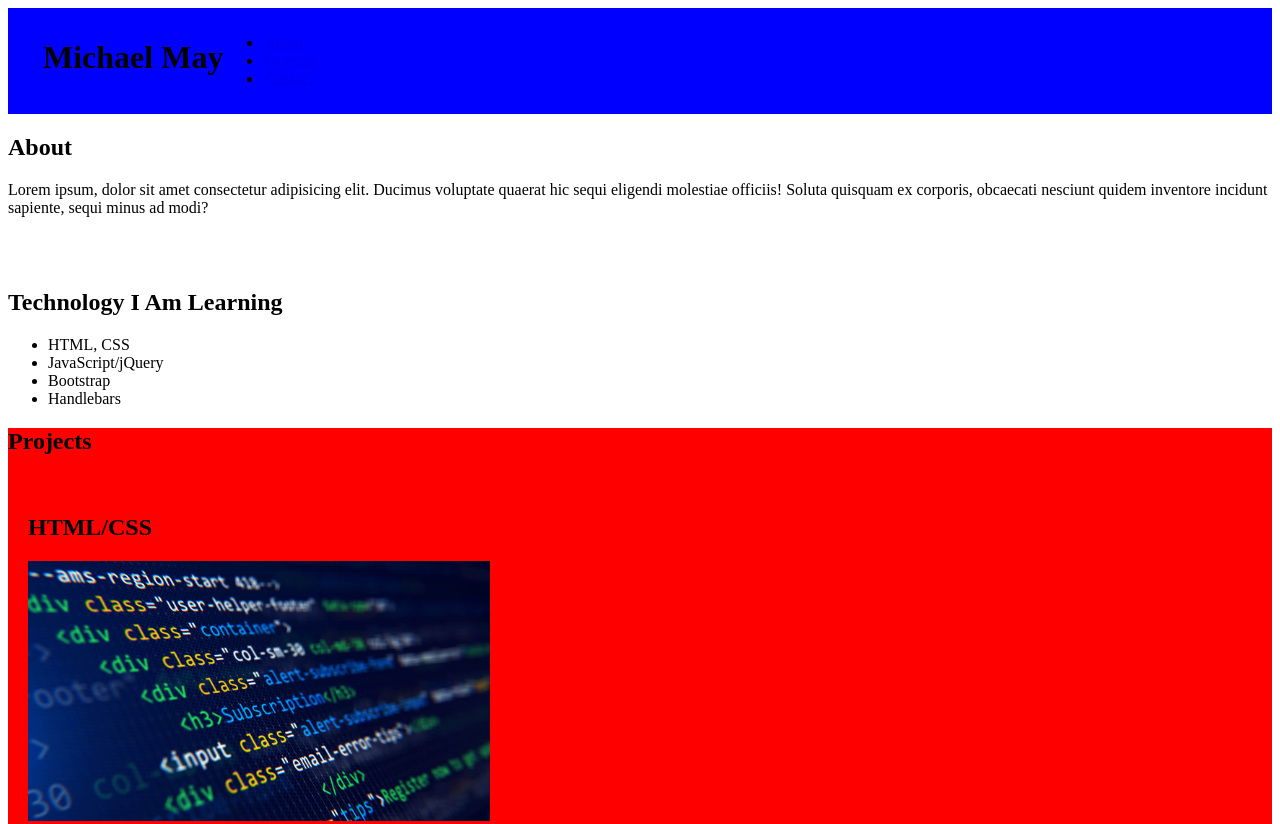
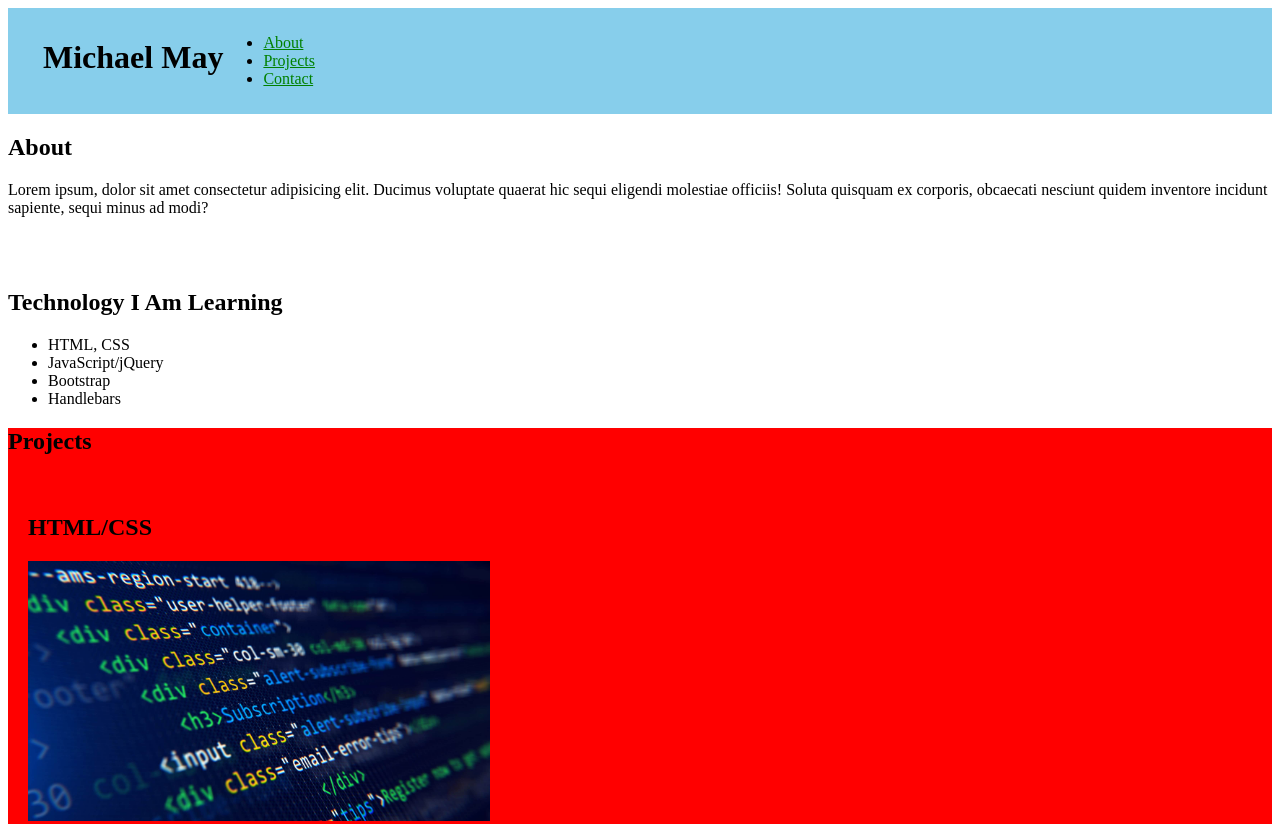
Before and after one commit to MichaelM-stack/PORTFOLIO, a plain HTML site: page index.html in a window 1280 px wide. Shown: the top 824 px of the page. Drawn offline with Linux system fonts and the light colour scheme.

Commit message:
Update index.html

```diff
--- a/index.html
+++ b/index.html
@@ -9,13 +9,13 @@
 </head>
 <body>
 
-    <header style="padding: 10px 35px; display:flex; background-color: blue; ">
+    <header style="padding: 10px 35px; display:flex; background-color: skyblue; ">
         <h1>Michael May</h1>
         <nav>
             <ul>
-                <li><a href="#about" >About</a></li>
-                <li><a href="#projects">Projects</a></li>
-                <li><a href="#contact">Contact</a></li>
+                <li><a href="#about" style="color:green">About</a></li>
+                <li><a href="#projects"style="color:green">Projects</a></li>
+                <li><a href="#contact"style="color:green" >Contact</a></li>
             </ul>
         </nav>
     </header>
```
